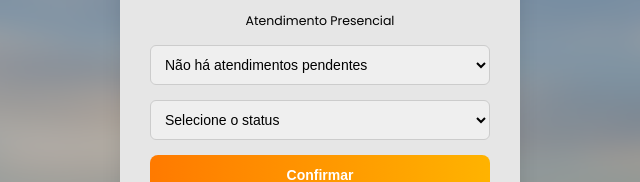
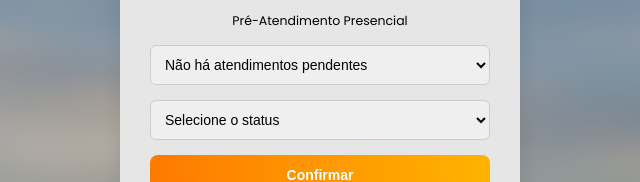
Before and after one commit to EduardoCastor/preatendimento, a plain HTML site: page index.html in a window 1280 px wide. Shown: the part 193-375 px from the top of the page, 320-960 px from the left. Drawn offline with Linux system fonts and the light colour scheme; no server answers.

Commit message:
Update index.html

```diff
--- a/index.html
+++ b/index.html
@@ -16,7 +16,7 @@
     <img src="assets/logo.webp" alt="Logo Prefeitura" class="logo">
     <h1>Prefeitura Municipal de Cabo Frio</h1>
     <h2>Secretaria Municipal de Educação</h2>
-    <p>Atendimento Presencial</p>
+    <p>Pré-Atendimento Presencial</p>
 
 <form id="formAtendeAgendamento">
 
```
